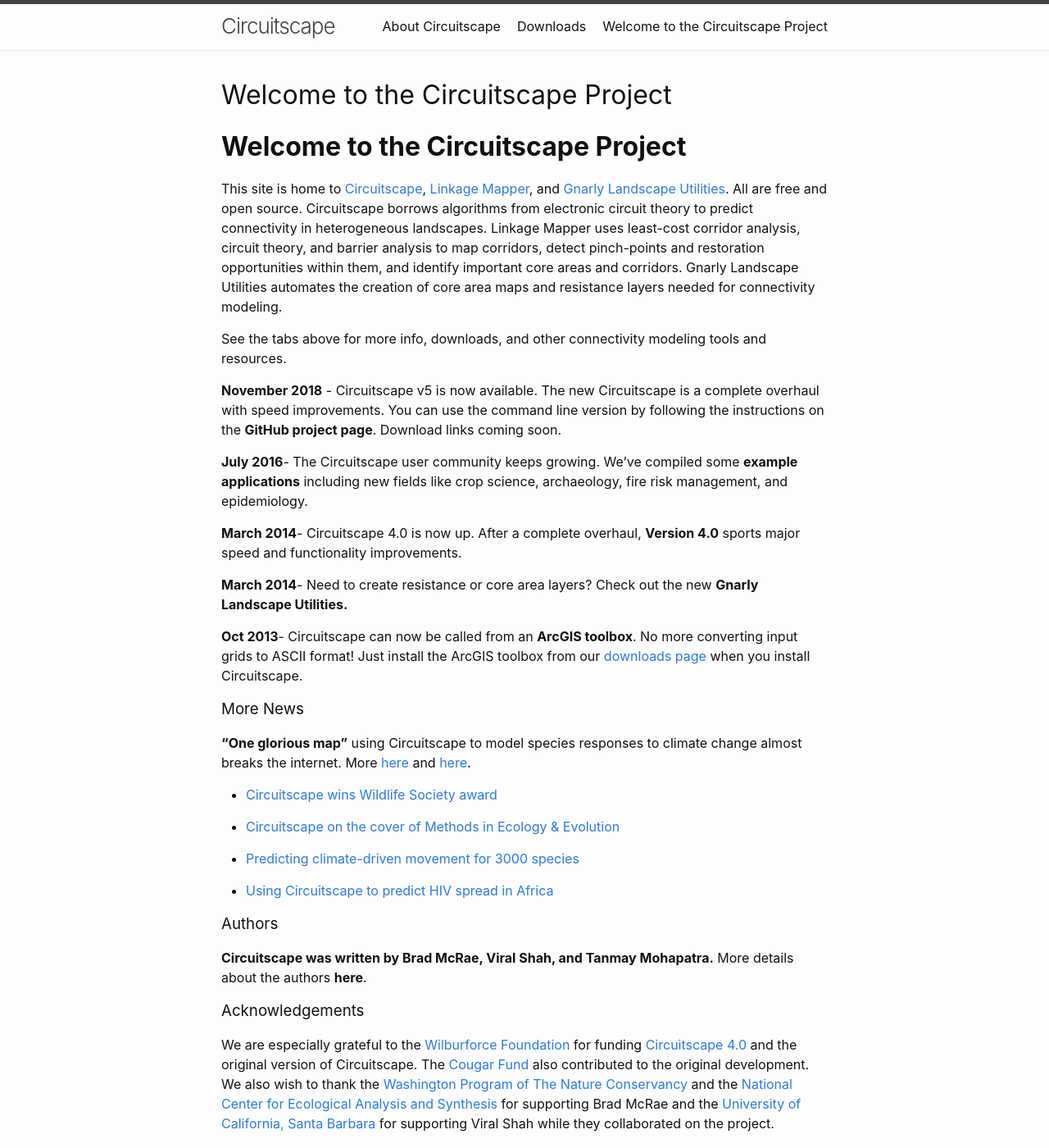
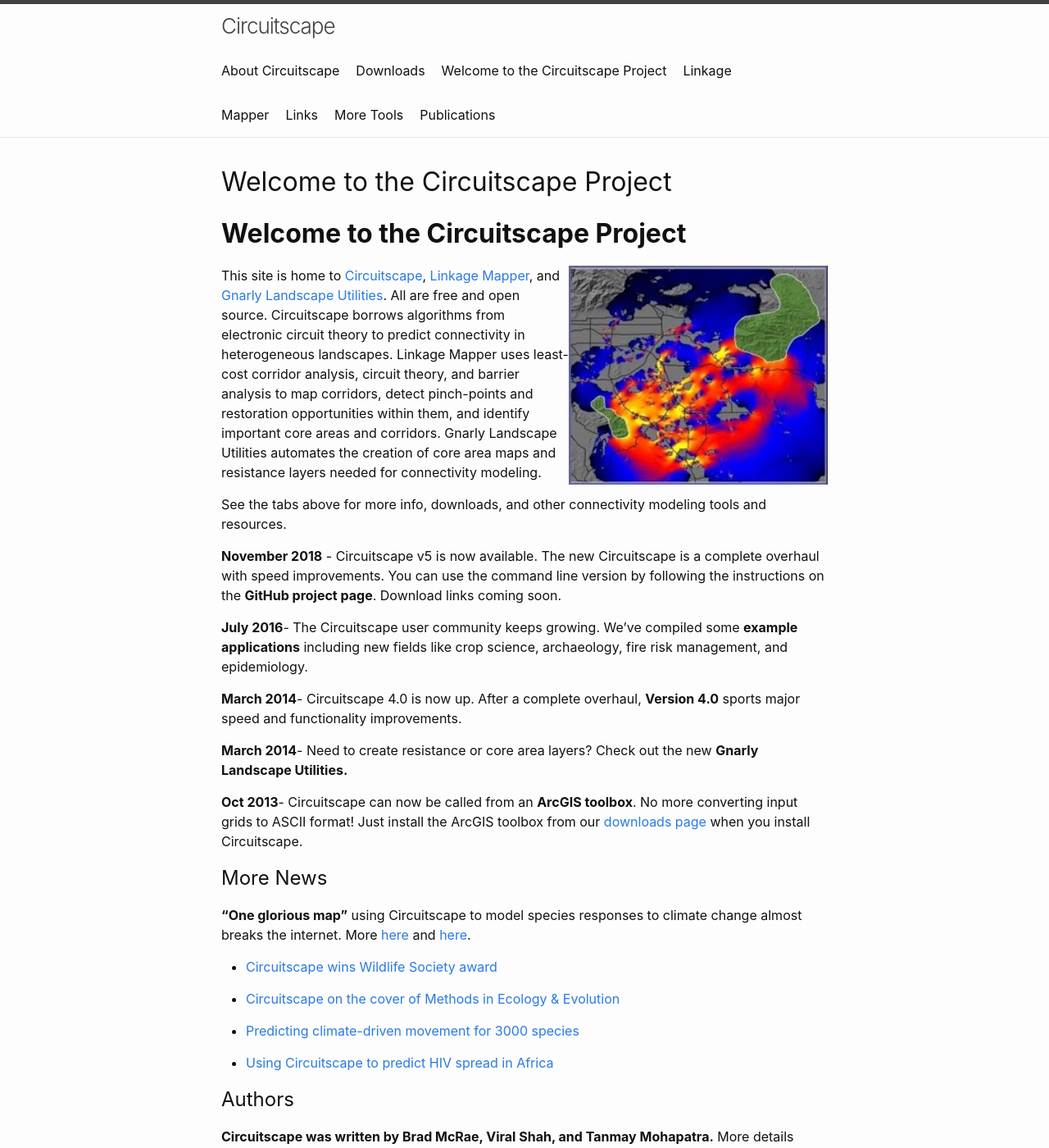
Before and after one commit to Circuitscape/www.circuitscape.org, a Jekyll site: the page built from index.md, in a window 1280 px wide and 1400 px high. Shown: the whole window at 82% size. Built offline with Jekyll 4.4.1, drawn with Linux system fonts in a browser that asks for light colours; our own code applies the rules of GitHub Pages for plain Markdown files.

Commit message:
More md files

```diff
--- a/index.md
+++ b/index.md
@@ -5,6 +5,8 @@
 layout: home
 ---
 # **Welcome to the Circuitscape Project**
+
+<img style="float: right; height: 267px; width: 400px pad: 2px" src="/img/sa_sb2.jpg">
 
 This site is home to [Circuitscape](/), [Linkage Mapper](http://www.circuitscape.org/linkagemapper), and [Gnarly Landscape Utilities](http://www.circuitscape.org/gnarly-landscape-utilities). All are free and open source. Circuitscape borrows algorithms from electronic circuit theory to predict connectivity in heterogeneous landscapes. Linkage Mapper uses least-cost corridor analysis, circuit theory, and barrier analysis to map corridors, detect pinch-points and restoration opportunities within them, and identify important core areas and corridors. Gnarly Landscape Utilities automates the creation of core area maps and resistance layers needed for connectivity modeling.
 
@@ -20,7 +22,7 @@
 
 **Oct 2013**- Circuitscape can now be called from an **ArcGIS toolbox**. No more converting input grids to ASCII format! Just install the ArcGIS toolbox from our [downloads page](http://www.circuitscape.org/downloads) when you install Circuitscape.
 
-### More News
+## More News
 
 **"One glorious map"** using Circuitscape to model species responses to climate change almost breaks the internet. More [here](http://blog.nature.org/science/2016/08/19/migration-in-motion-visualizing-species-movements-due-to-climate-change/) and [here](http://www.smithsonianmag.com/smart-news/mesmerizing-animation-shows-where-animals-going-survive-climate-change-180960253/).
 
@@ -32,10 +34,10 @@
 
 * [Using Circuitscape to predict HIV spread in Africa](http://www.academia.edu/4707367/Spatial_accessibility_and_the_spread_of_HIV-1_subtypes_and_recombinants)
 
-### Authors
+## Authors
 
 **Circuitscape was written by Brad McRae, Viral Shah, and Tanmay Mohapatra.**  More details about the authors **here**.
 
-### Acknowledgements
+## Acknowlegments
 
 We are especially grateful to the [Wilburforce Foundation](http://www.wilburforce.org/) for funding [Circuitscape 4.0](http://www.circuitscape.org/downloads) and the original version of Circuitscape.  The [Cougar Fund](http://www.cougarfund.org/) also contributed to the original development. We also wish to thank the [Washington Program of The Nature Conservancy](http://waconservation.org/) and the [National Center for Ecological Analysis and Synthesis](http://www.nceas.ucsb.edu/) for supporting Brad McRae and the [University of California, Santa Barbara](http://www.ucsb.edu/) for supporting Viral Shah while they collaborated on the project.
--- /dev/null
+++ b/linkage-mapper.md
@@ -0,0 +1,4 @@
+---
+layout: page
+title: Linkage Mapper
+---
--- /dev/null
+++ b/links.md
@@ -0,0 +1,4 @@
+---
+layout: page
+title: Links
+---
--- /dev/null
+++ b/more-tools.md
@@ -0,0 +1,4 @@
+---
+layout: page
+title: More Tools
+---
--- /dev/null
+++ b/pubs.md
@@ -0,0 +1,4 @@
+---
+layout: page
+title: Publications
+---
```
